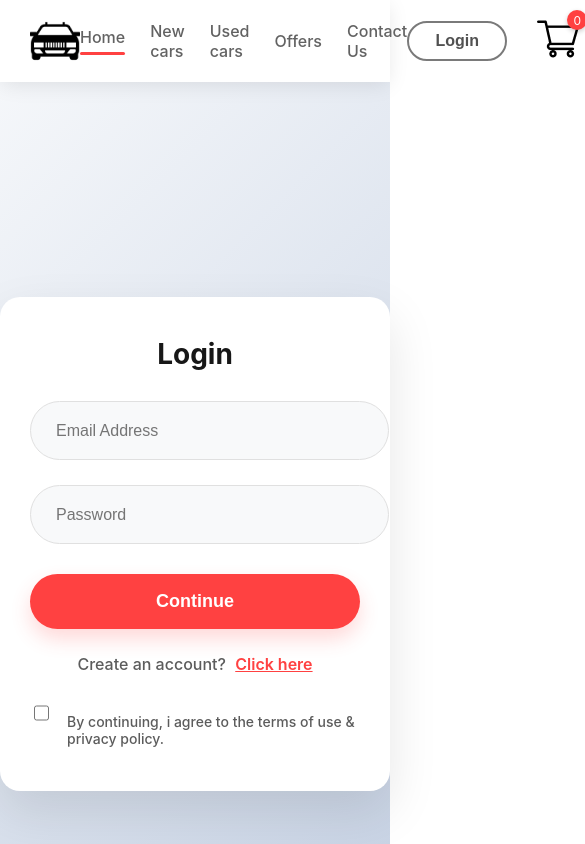
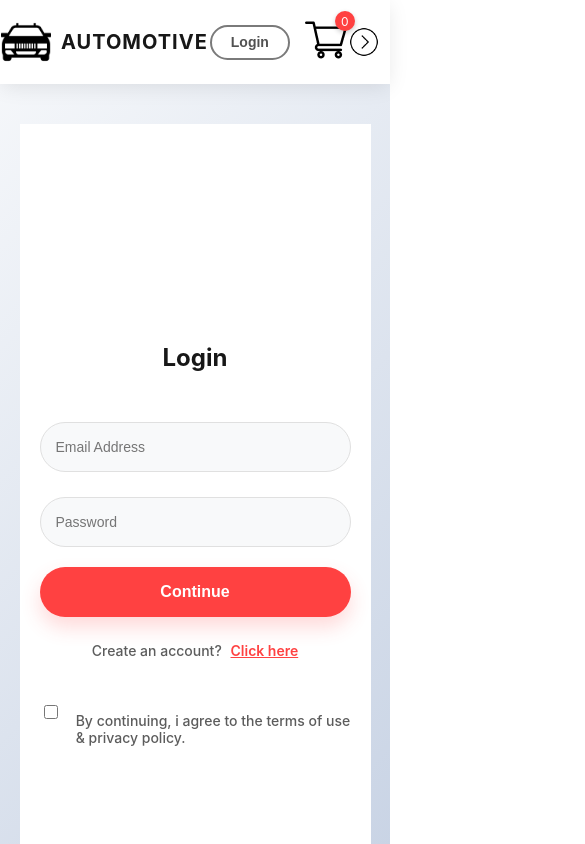
Before and after one commit to Bebarzzz/E-Commerce_Website, a React (Create React App) app in the folder frontend/: page /login in a window 390 px wide. Shown: the top 844 px of the page, 585 px wide, since content can reach past the window. Built offline with nearby package versions, Linux system fonts and the light colour scheme; no server answers.

Commit message:
Add a responsive dropdown navigation and improve the overall look and usability of the site on mobile across all key components and pages.

```diff
--- a/frontend/src/Components/Hero/Hero.css
+++ b/frontend/src/Components/Hero/Hero.css
@@ -70,75 +70,133 @@
   width: 90%;
   max-width: 800px;
   object-fit: contain;
-  filter: drop-shadow(0 20px 30px rgba(0,0,0,0.3));
+  filter: drop-shadow(0 20px 30px rgba(0, 0, 0, 0.3));
   animation: float 6s ease-in-out infinite;
 }
 
 @keyframes float {
-  0% { transform: translateY(0px); }
-  50% { transform: translateY(-20px); }
-  100% { transform: translateY(0px); }
+  0% {
+    transform: translateY(0px);
+  }
+
+  50% {
+    transform: translateY(-20px);
+  }
+
+  100% {
+    transform: translateY(0px);
+  }
 }
 
 @keyframes fadeInDown {
-  from { opacity: 0; transform: translateY(-20px); }
-  to { opacity: 1; transform: translateY(0); }
+  from {
+    opacity: 0;
+    transform: translateY(-20px);
+  }
+
+  to {
+    opacity: 1;
+    transform: translateY(0);
+  }
 }
 
 @keyframes fadeInLeft {
-  from { opacity: 0; transform: translateX(-20px); }
-  to { opacity: 1; transform: translateX(0); }
+  from {
+    opacity: 0;
+    transform: translateX(-20px);
+  }
+
+  to {
+    opacity: 1;
+    transform: translateX(0);
+  }
 }
 
 @keyframes fadeInUp {
-  from { opacity: 0; transform: translateY(20px); }
-  to { opacity: 1; transform: translateY(0); }
+  from {
+    opacity: 0;
+    transform: translateY(20px);
   }
 
-@media(max-width: 1280px){
-    .hero-left{
+  to {
+    opacity: 1;
+    transform: translateY(0);
+  }
+}
+
+@media(max-width: 1280px) {
+  .hero-left {
     padding-left: 80px;
   }
-    .hero-left p{
+
+  .hero-left p {
     font-size: 60px;
   }
-    .hero-right img{
+
+  .hero-right img {
     max-width: 600px;
   }
 }
 
-@media(max-width: 1024px){
-    .hero-left{
+@media(max-width: 1024px) {
+  .hero-left {
     padding-left: 40px;
   }
-    .hero-left p{
+
+  .hero-left p {
     font-size: 50px;
   }
-    .hero-right img{
+
+  .hero-right img {
     max-width: 450px;
   }
-    .hero-latest-btn{
+
+  .hero-latest-btn {
     width: 250px;
     height: 60px;
     font-size: 20px;
   }
 }
 
-@media(max-width: 800px){
-    .hero{
+@media(max-width: 800px) {
+  .hero {
     flex-direction: column;
   }
-    .hero-left{
+
+  .hero-left {
     align-items: center;
     padding-left: 0;
     text-align: center;
     margin-top: 50px;
   }
-    .hero-right{
+
+  .hero-right {
     margin-top: 30px;
     margin-bottom: 50px;
   }
-    .hero-right img{
+
+  .hero-right img {
     max-width: 400px;
   }
 }
+
+@media(max-width: 500px) {
+  .hero-right img {
+    max-width: 300px;
+  }
+
+  .hero-left p {
+    font-size: 35px;
+    margin-top: -10px;
+  }
+
+  .hero-left h2 {
+    font-size: 18px;
+  }
+
+  .hero-latest-btn {
+    width: 200px;
+    height: 50px;
+    font-size: 16px;
+  }
+}
--- a/frontend/src/Components/Item/Item.css
+++ b/frontend/src/Components/Item/Item.css
@@ -1,5 +1,6 @@
 .item {
-  width: 350px;
+  width: 100%;
+  margin: 0 auto;
 }
 
 .item p {
@@ -30,5 +31,5 @@
 }
 
 .item img {
-    width: 100%;
+  width: 100%;
 }
--- a/frontend/src/Components/Navbar/Navbar.css
+++ b/frontend/src/Components/Navbar/Navbar.css
@@ -78,8 +78,13 @@
 }
 
 @keyframes slideIn {
-  from { width: 0; }
-  to { width: 100%; }
+  from {
+    width: 0;
+  }
+
+  to {
+    width: 100%;
+  }
 }
 
 .nav-login-cart {
@@ -139,13 +144,19 @@
   position: absolute;
   top: -8px;
   right: -8px;
-  box-shadow: 0 2px 5px rgba(0,0,0,0.2);
+  box-shadow: 0 2px 5px rgba(0, 0, 0, 0.2);
+}
+
+/* Base style */
+.nav-dropdown {
+  display: none;
 }
 
 @media(max-width: 1280px) {
   .navbar {
     padding: 16px 50px;
   }
+
   .nav-logo p {
     font-size: 25px;
   }
@@ -155,10 +166,12 @@
   .navbar {
     padding: 16px 30px;
   }
+
   .nav-menu {
     gap: 25px;
     font-size: 16px;
   }
+
   .nav-login-cart button {
     width: 100px;
     height: 40px;
@@ -167,7 +180,65 @@
 }
 
 @media(max-width: 800px) {
+  .navbar {
+    padding: 10px 0;
+    justify-content: space-around;
+  }
+
   .nav-logo p {
+    font-size: 20px;
+  }
+
+  .nav-login-cart {
+    gap: 15px;
+  }
+
+  .nav-login-cart button {
+    width: 80px;
+    height: 35px;
+    font-size: 14px;
+  }
+
+  .nav-dropdown {
+    display: block;
+    width: 30px;
+    cursor: pointer;
+    transform: rotate(-90deg);
+    transition: 0.5s;
+    margin-right: 10px;
+  }
+
+  .nav-dropdown.open {
+    transform: rotate(0deg);
+  }
+
+  .nav-menu {
     display: none;
+    height: 380px;
+    width: 100%;
+    position: absolute;
+    top: 75px;
+    left: 0;
+    background: white;
+    flex-direction: column;
+    justify-content: center;
+    gap: 20px;
+    box-shadow: 0 4px 6px -1px rgba(0, 0, 0, 0.1);
+    z-index: 999;
+  }
+
+  .nav-menu-visible {
+    display: flex;
+    animation: slideFwd 0.5s ease-out;
   }
 }
+
+@keyframes slideFwd {
+  0% {
+    transform: translateX(100%);
+  }
+
+  100% {
+    transform: translateX(0);
+  }
+}
--- a/frontend/src/Components/Navbar/Navbar.jsx
+++ b/frontend/src/Components/Navbar/Navbar.jsx
@@ -1,4 +1,4 @@
-import React, { useContext, useState } from 'react'
+import React, { useContext, useState, useRef } from 'react'
 import './Navbar.css'
 import { Link, useNavigate } from 'react-router-dom';
 import { ShopContext } from '../../Context/ShopContext';
@@ -6,12 +6,19 @@ import { isAuthenticated, logoutUser } from '../../services/userService';
 
 import logo from '../Assets/logo.png'
 import cart_icon from '../Assets/cart_icon.png'
+import nav_dropdown from '../Assets/nav_dropdown.png'
 
 export const Navbar = () => {
 
   const [menu, setMenu] = useState("Home");
   const { getTotalCartItems } = useContext(ShopContext);
   const navigate = useNavigate();
+  const menuRef = useRef();
+
+  const dropdown_toggle = (e) => {
+    menuRef.current.classList.toggle('nav-menu-visible');
+    e.target.classList.toggle('open');
+  }
 
   const handleLogout = () => {
     logoutUser();
@@ -26,7 +33,7 @@ export const Navbar = () => {
           <p>Automotive</p>
         </Link>
       </div>
-      <ul className="nav-menu">
+      <ul ref={menuRef} className="nav-menu">
         <li onClick={() => setMenu("Home")}><Link style={{ textDecoration: 'none' }} to='/'>Home</Link>{menu === "Home" && <hr />}</li>
         <li onClick={() => setMenu("New cars")}><Link style={{ textDecoration: 'none' }} to='/new-cars'>New cars</Link>{menu === "New cars" && <hr />}</li>
         <li onClick={() => setMenu("Used cars")}><Link style={{ textDecoration: 'none' }} to='/used-cars'>Used cars</Link>{menu === "Used cars" && <hr />}</li>
@@ -44,6 +51,7 @@ export const Navbar = () => {
           <div className="nav-cart-count">{getTotalCartItems()}</div>
         </div>
       </div>
+      <img className='nav-dropdown' onClick={dropdown_toggle} src={nav_dropdown} alt="" />
     </div>
   )
 }
--- a/frontend/src/Pages/CSS/Checkout.css
+++ b/frontend/src/Pages/CSS/Checkout.css
@@ -69,7 +69,7 @@
   background: #f9f9f9;
   padding: 30px;
   border-radius: 12px;
-  box-shadow: 0 10px 30px rgba(0,0,0,0.05);
+  box-shadow: 0 10px 30px rgba(0, 0, 0, 0.05);
 }
 
 .checkout-summary h2 {
@@ -127,3 +127,32 @@
     gap: 20px;
   }
 }
+
+@media (max-width: 500px) {
+  .checkout-container {
+    padding: 20px 15px;
+  }
+
+  .checkout-left h2,
+  .checkout-summary h2 {
+    font-size: 22px;
+  }
+
+  .checkout-fields input {
+    font-size: 14px;
+    height: 45px;
+  }
+
+  .checkout-btn {
+    height: 50px;
+    font-size: 16px;
+  }
+
+  .checkout-total-item {
+    font-size: 14px;
+  }
+
+  .checkout-total-item:last-child {
+    font-size: 16px;
+  }
+}
--- a/frontend/src/Pages/CSS/LoginSignup.css
+++ b/frontend/src/Pages/CSS/LoginSignup.css
@@ -23,6 +23,7 @@
     opacity: 0;
     transform: translateY(50px);
   }
+
   to {
     opacity: 1;
     transform: translateY(0);
@@ -145,3 +146,36 @@
     font-size: 14px;
   }
 }
+
+@media(max-width: 480px) {
+  .loginsignup-container {
+    padding: 25px 20px;
+    width: 100%;
+    border-radius: 0;
+    box-shadow: none;
+    height: 100vh;
+    display: flex;
+    flex-direction: column;
+    justify-content: center;
+  }
+
+  .loginsignup-container h1 {
+    font-size: 24px;
+  }
+
+  .loginsignup-fields input {
+    height: 50px;
+    font-size: 14px;
+    padding-left: 15px;
+  }
+
+  .loginsignup-btn {
+    height: 50px;
+    font-size: 16px;
+    margin-top: 20px;
+  }
+
+  .loginsignup-login {
+    font-size: 14px;
+  }
+}
--- a/frontend/src/Pages/CSS/ShopCategory.css
+++ b/frontend/src/Pages/CSS/ShopCategory.css
@@ -54,38 +54,51 @@
     cursor: pointer;
 }
 
-@media(max-width: 1280px){
-    .shopcategory-products{
+@media(max-width: 1280px) {
+    .shopcategory-products {
         margin: 20px 100px;
     }
-    .shopcategory-indexSort{
+
+    .shopcategory-indexSort {
         margin: 0px 100px;
     }
 }
 
-@media(max-width: 1024px){
-    .shopcategory-products{
+@media(max-width: 1024px) {
+    .shopcategory-products {
         margin: 20px 50px;
         grid-template-columns: 1fr 1fr 1fr;
     }
-    .shopcategory-indexSort{
+
+    .shopcategory-indexSort {
         margin: 0px 50px;
     }
-    .shopcategory-banner{
+
+    .shopcategory-banner {
         width: 90%;
     }
 }
 
-@media(max-width: 800px){
-    .shopcategory-products{
+@media(max-width: 800px) {
+    .shopcategory-products {
         margin: 20px;
         grid-template-columns: 1fr 1fr;
+        gap: 20px;
+        row-gap: 40px;
     }
-    .shopcategory-indexSort{
+
+    .shopcategory-indexSort {
         margin: 0px 20px;
         font-size: 12px;
     }
-    .shopcategory-banner{
+
+    .shopcategory-banner {
         width: 95%;
     }
 }
+
+@media(max-width: 500px) {
+    .shopcategory-products {
+        grid-template-columns: 1fr;
+    }
+}
--- a/frontend/src/index.css
+++ b/frontend/src/index.css
@@ -1,3 +1,7 @@
+* {
+  box-sizing: border-box;
+}
+
 body {
   margin: 0;
   font-family: -apple-system, BlinkMacSystemFont, 'Segoe UI', 'Roboto', 'Oxygen',
@@ -5,6 +9,8 @@ body {
     sans-serif;
   -webkit-font-smoothing: antialiased;
   -moz-osx-font-smoothing: grayscale;
+  overflow-x: hidden;
+  width: 100%;
 }
 
 code {
```
Also changed, not shown: frontend/src/Components/CartItems/CartItems.css (+76 -5 lines), frontend/src/Components/ProductDisplay/ProductDisplay.css (+64 -7 lines). Lines whose indentation alone changed are shown as unchanged.
